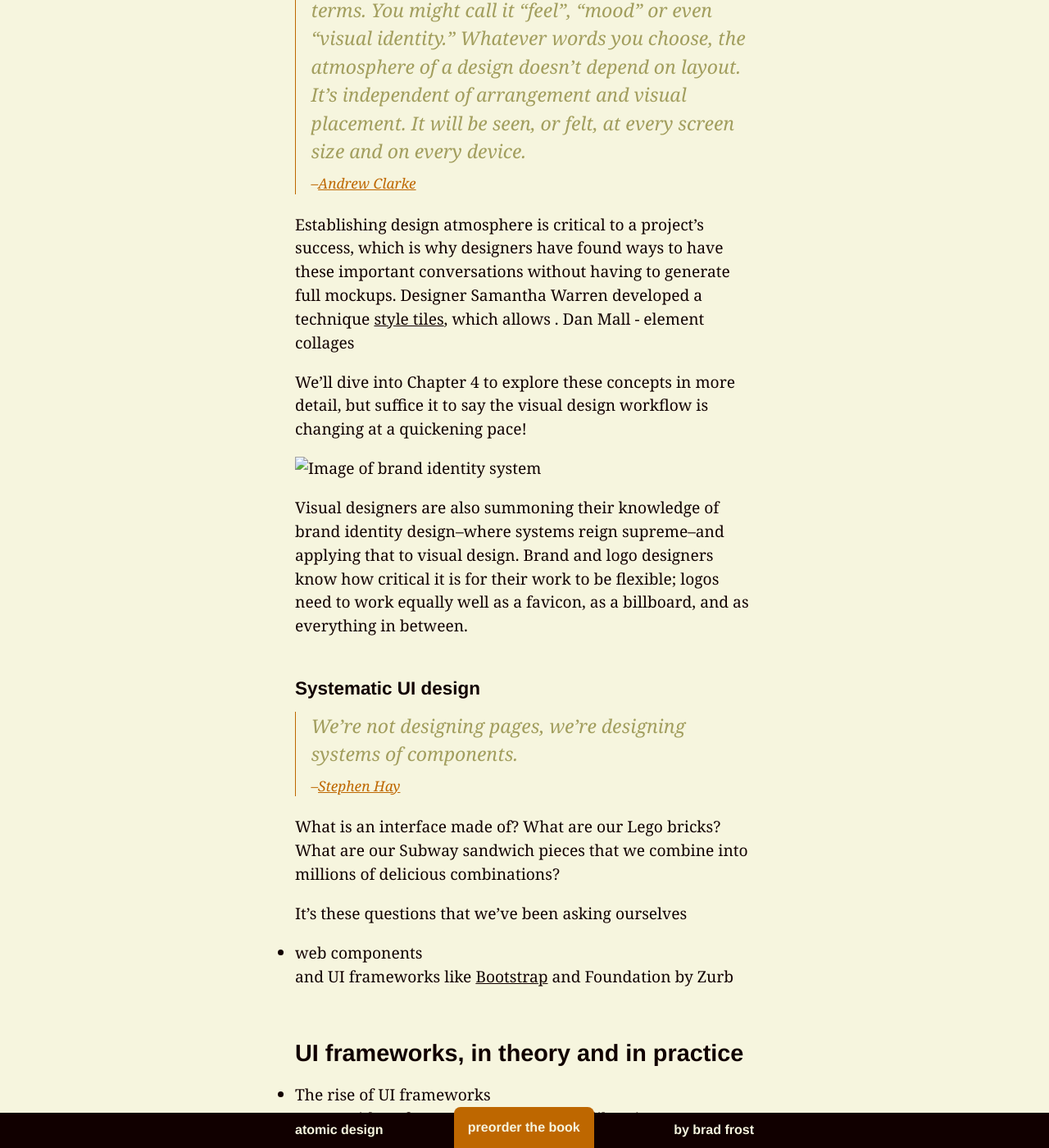
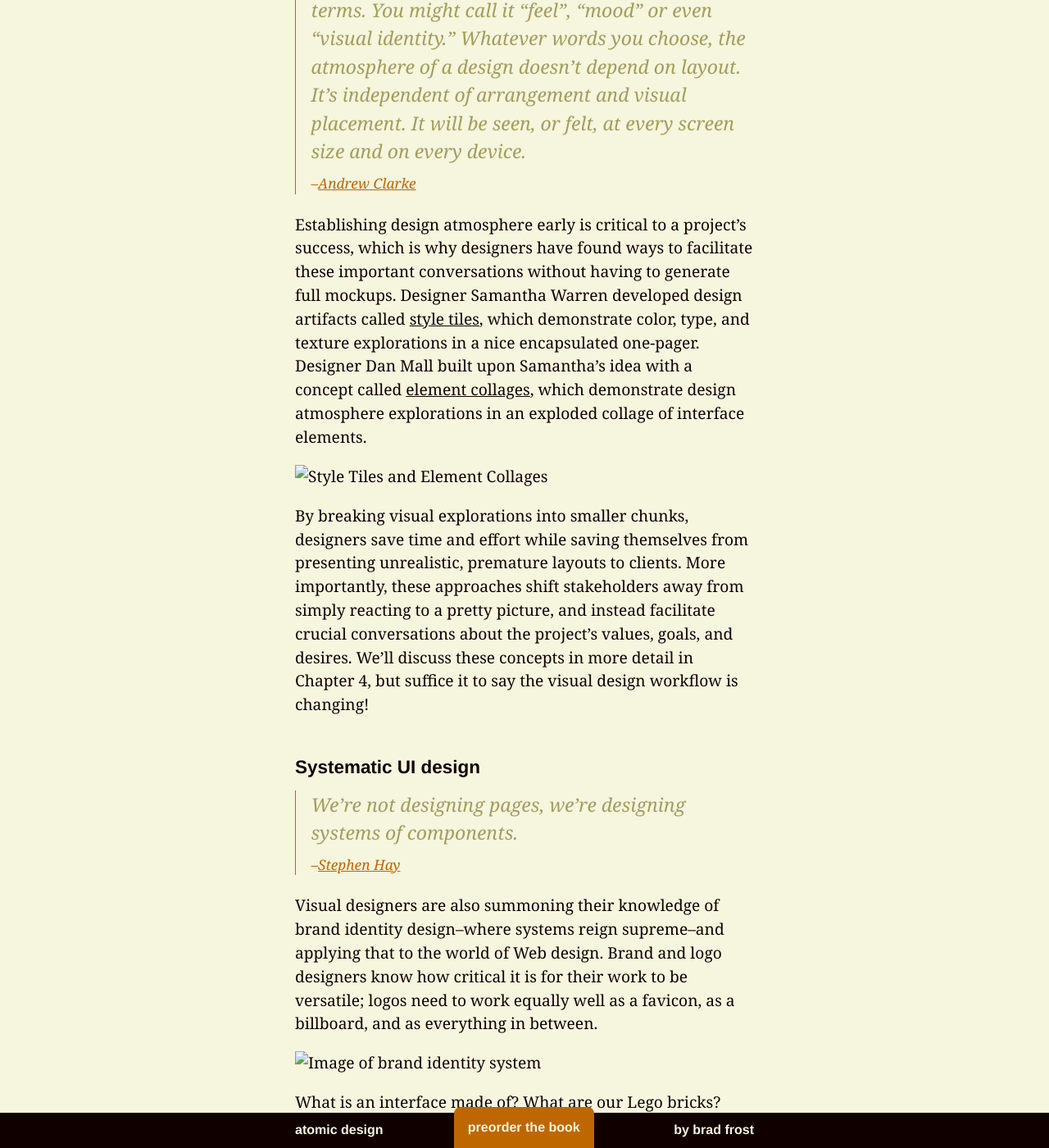
Before and after one commit to bradfrost/atomic-design, a Jekyll site: the page built from chapter-1.md, in a window 1280 px wide and 1400 px high, scrolled down 10876 px. Shown: the whole window at 82% size. Built offline with Jekyll 4.4.1, drawn with Linux system fonts in a browser that asks for light colours; some of the changed text lies outside the part shown.

Commit message:
Chapter 1 draft

```diff
--- a/chapter-1.md
+++ b/chapter-1.md
@@ -123,22 +123,22 @@ That’s not to say static design tools like Photoshop and Sketch aren’t impor
 
 > Atmosphere describes the feelings we get that are evoked by colour, texture and typography. You might already think of atmosphere in different terms. You might call it “feel”, “mood” or even “visual identity.” Whatever words you choose, the atmosphere of a design doesn’t depend on layout. It’s independent of arrangement and visual placement. It will be seen, or felt, at every screen size and on every device. <cite>[Andrew Clarke](http://stuffandnonsense.co.uk/blog/about/an-extract-from-designing-atoms-and-elements)</cite>
 
-Establishing design atmosphere is critical to a project’s success, which is why designers have found ways to have these important conversations without having to generate full mockups. Designer Samantha Warren developed a technique [style tiles](http://styletil.es/), which allows . Dan Mall - element collages
+Establishing design atmosphere early is critical to a project’s success, which is why designers have found ways to facilitate these important conversations without having to generate full mockups. Designer Samantha Warren developed design artifacts called [style tiles](http://styletil.es/), which demonstrate color, type, and texture explorations in a nice encapsulated one-pager. Designer Dan Mall built upon Samantha’s idea with a concept called [element collages](http://danielmall.com/articles/rif-element-collages/), which demonstrate design atmosphere explorations in an exploded collage of interface elements.
 
-We’ll dive into  Chapter 4 to explore these concepts in more detail, but suffice it to say the visual design workflow is changing at a quickening pace!
+![Style Tiles and Element Collages]()
 
-![Image of brand identity system]()
-
-Visual designers are also summoning their knowledge of brand identity design–where systems reign supreme–and applying that to visual design. Brand and logo designers know how critical it is for their work to be flexible; logos need to work equally well as a favicon, as a billboard, and as everything in between.
+By breaking visual explorations into smaller chunks, designers save time and effort while saving themselves from presenting unrealistic, premature layouts to clients. More importantly, these approaches shift stakeholders away from simply reacting to a pretty picture, and instead facilitate crucial conversations about the project’s values, goals, and desires. We’ll discuss these concepts in more detail in Chapter 4, but suffice it to say the visual design workflow is changing!
 
 ### Systematic UI design
 > We’re not designing pages, we’re designing systems of components. <cite>[Stephen Hay](http://bradfrost.com/blog/mobile/bdconf-stephen-hay-presents-responsive-design-workflow/)</cite>
 
+Visual designers are also summoning their knowledge of brand identity design–where systems reign supreme–and applying that to the world of Web design. Brand and logo designers know how critical it is for their work to be versatile; logos need to work equally well as a favicon, as a billboard, and as everything in between.
+
+![Image of brand identity system]()
+
 What is an interface made of? What are our Lego bricks? What are our Subway sandwich pieces that we combine into millions of delicious combinations?
 
-It’s these questions that we’ve been asking ourselves
-
-- web components
+It’s these questions that we’ve been asking ourselves more and more
 
 and UI frameworks like [Bootstrap](http://getbootstrap.com/) and Foundation by Zurb
 
```
Also changed, not shown: 2 other files.
